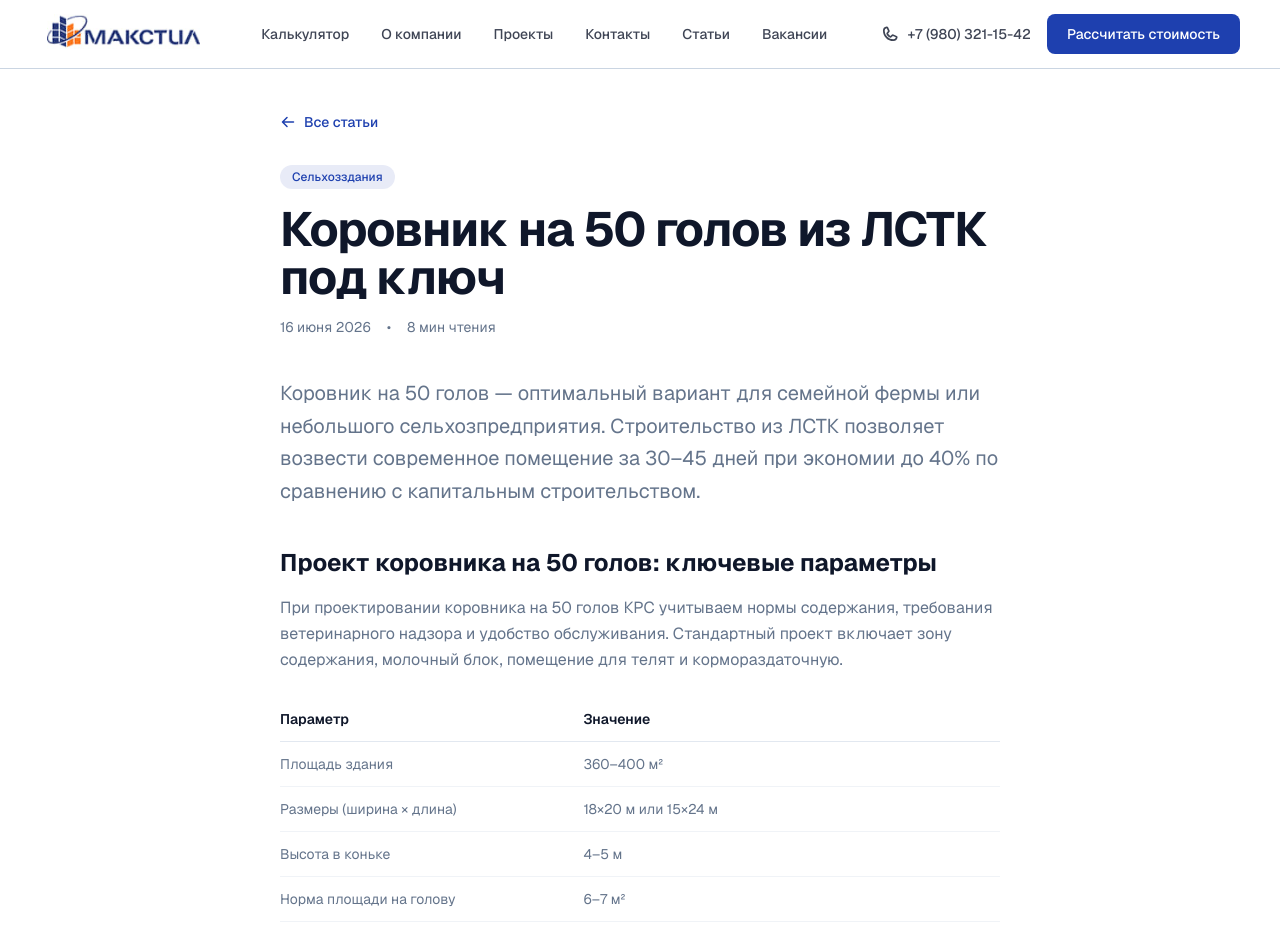
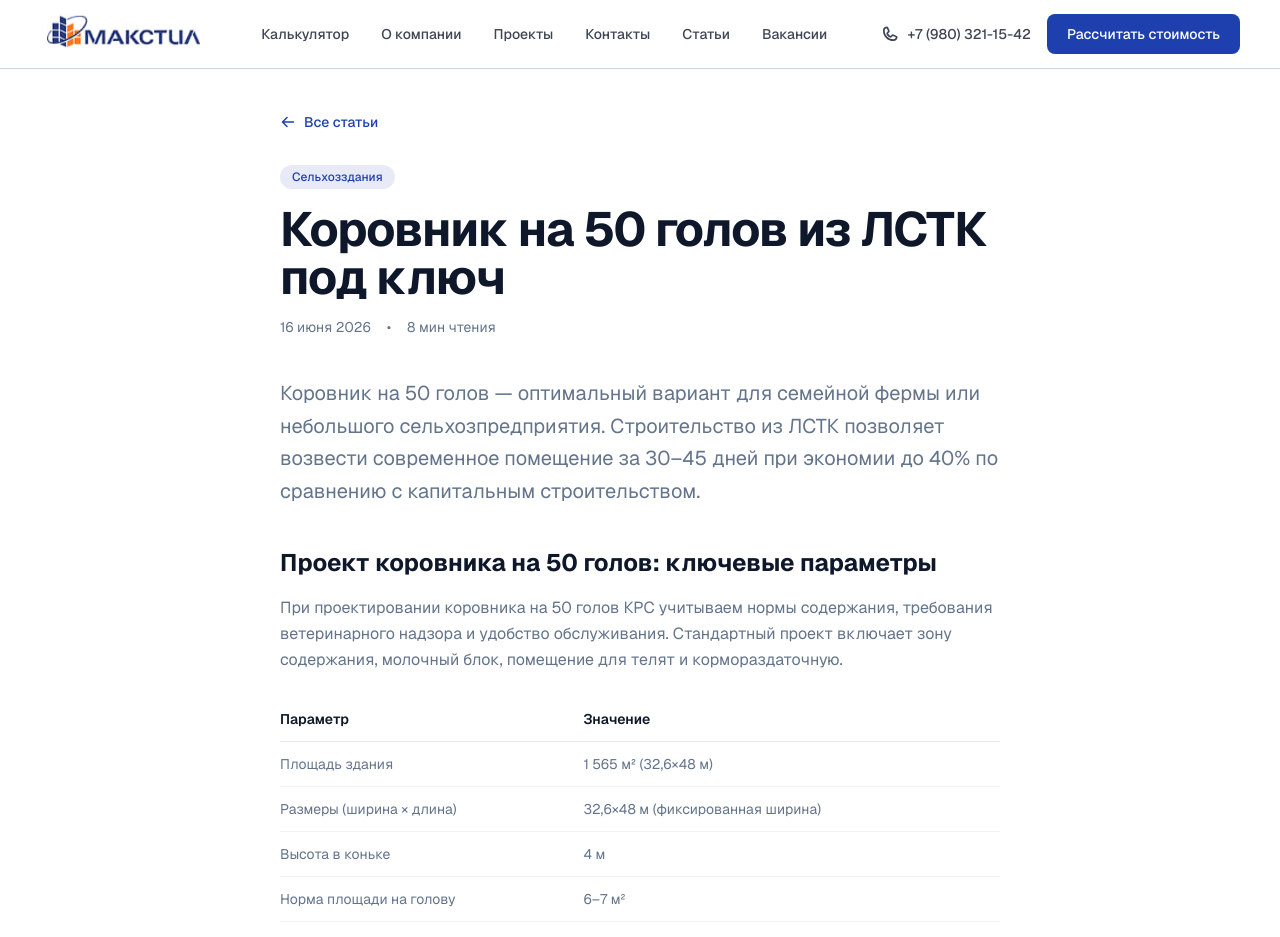
Before and after one commit to faded679/lstkmk, a Next.js app: page /articles/korovnik-na-50-golov in a window 1280 px wide. Shown: the top 937 px of the page. Built offline with nearby package versions, Linux system fonts and the light colour scheme.

Commit message:
fix: all cow houses now use agriculture type dimensions (32.6m width)

```diff
--- a/src/app/articles/korovnik-na-100-golov/page.tsx
+++ b/src/app/articles/korovnik-na-100-golov/page.tsx
@@ -136,15 +136,15 @@ export default function ArticlePage() {
                 <tbody>
                   <tr className="border-b border-border/50">
                     <td className="py-3 pr-4">Площадь здания</td>
-                    <td className="py-3 pr-4">720–840 м²</td>
+                    <td className="py-3 pr-4">1 956 м² (32,6×60 м)</td>
                   </tr>
                   <tr className="border-b border-border/50">
                     <td className="py-3 pr-4">Размеры (ширина × длина)</td>
-                    <td className="py-3 pr-4">24×30 м или 30×24 м</td>
+                    <td className="py-3 pr-4">32,6×60 м (шаг 4,8 м)</td>
                   </tr>
                   <tr className="border-b border-border/50">
                     <td className="py-3 pr-4">Высота в коньке</td>
-                    <td className="py-3 pr-4">4–5 м</td>
+                    <td className="py-3 pr-4">4 м</td>
                   </tr>
                   <tr className="border-b border-border/50">
                     <td className="py-3 pr-4">Норма площади на голову</td>
--- a/src/app/articles/korovnik-na-200-golov/page.tsx
+++ b/src/app/articles/korovnik-na-200-golov/page.tsx
@@ -97,11 +97,11 @@ export default function ArticlePage() {
                 <tbody>
                   <tr className="border-b border-border/50">
                     <td className="py-3 pr-4">Площадь здания</td>
-                    <td className="py-3 pr-4">1 565–2 344 м² (шаг 4,8 м)</td>
+                    <td className="py-3 pr-4">2 607 м² (32,6×80 м)</td>
                   </tr>
                   <tr className="border-b border-border/50">
                     <td className="py-3 pr-4">Размеры (ширина × длина)</td>
-                    <td className="py-3 pr-4">32,6×48 м до 32,6×72 м</td>
+                    <td className="py-3 pr-4">32,6×80 м (шаг 4,8 м)</td>
                   </tr>
                   <tr className="border-b border-border/50">
                     <td className="py-3 pr-4">Высота в коньке</td>
--- a/src/app/articles/korovnik-na-50-golov/page.tsx
+++ b/src/app/articles/korovnik-na-50-golov/page.tsx
@@ -140,15 +140,15 @@ export default function ArticlePage() {
                 <tbody>
                   <tr className="border-b border-border/50">
                     <td className="py-3 pr-4">Площадь здания</td>
-                    <td className="py-3 pr-4">360–400 м²</td>
+                    <td className="py-3 pr-4">1 565 м² (32,6×48 м)</td>
                   </tr>
                   <tr className="border-b border-border/50">
                     <td className="py-3 pr-4">Размеры (ширина × длина)</td>
-                    <td className="py-3 pr-4">18×20 м или 15×24 м</td>
+                    <td className="py-3 pr-4">32,6×48 м (фиксированная ширина)</td>
                   </tr>
                   <tr className="border-b border-border/50">
                     <td className="py-3 pr-4">Высота в коньке</td>
-                    <td className="py-3 pr-4">4–5 м</td>
+                    <td className="py-3 pr-4">4 м</td>
                   </tr>
                   <tr className="border-b border-border/50">
                     <td className="py-3 pr-4">Норма площади на голову</td>
```
